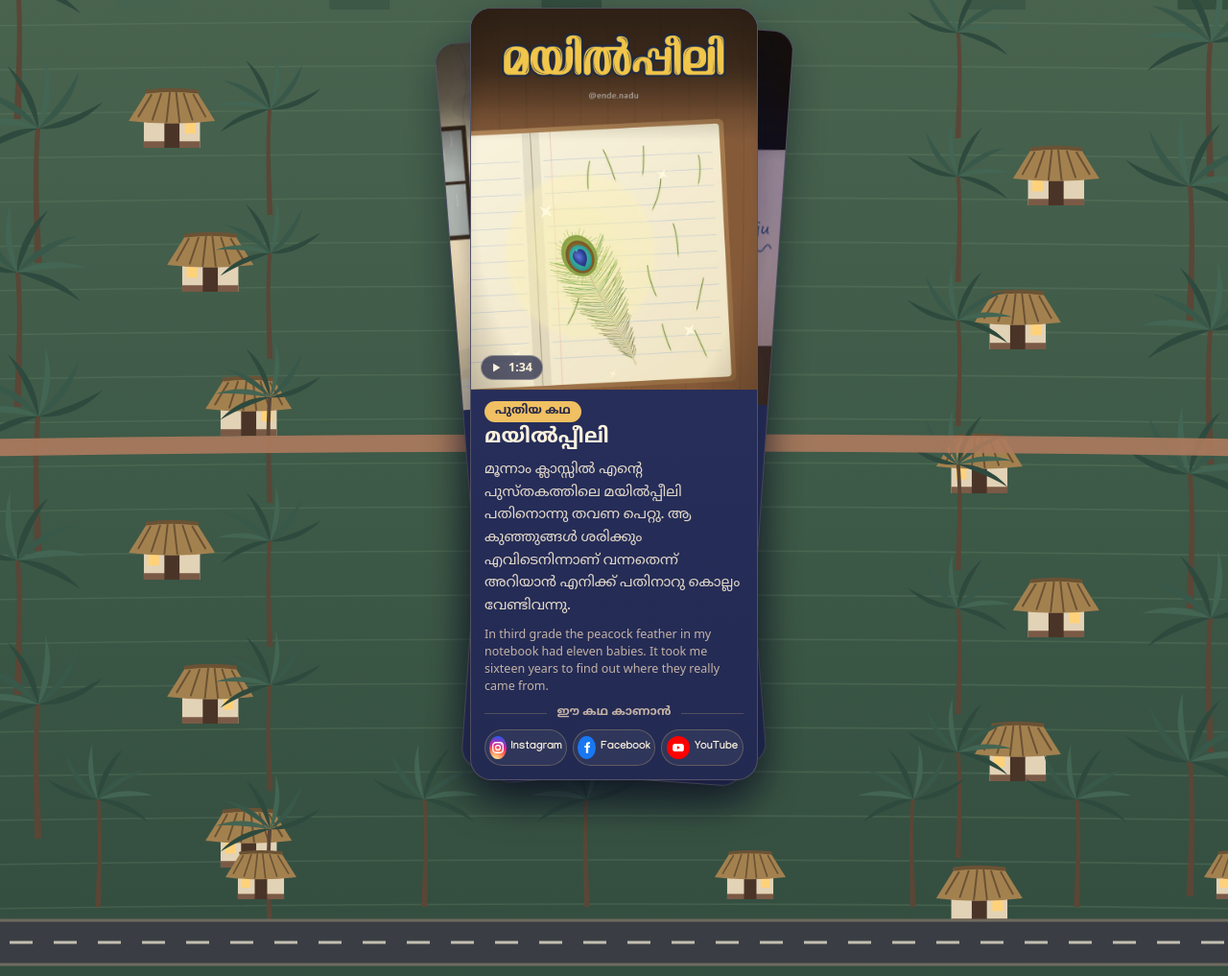
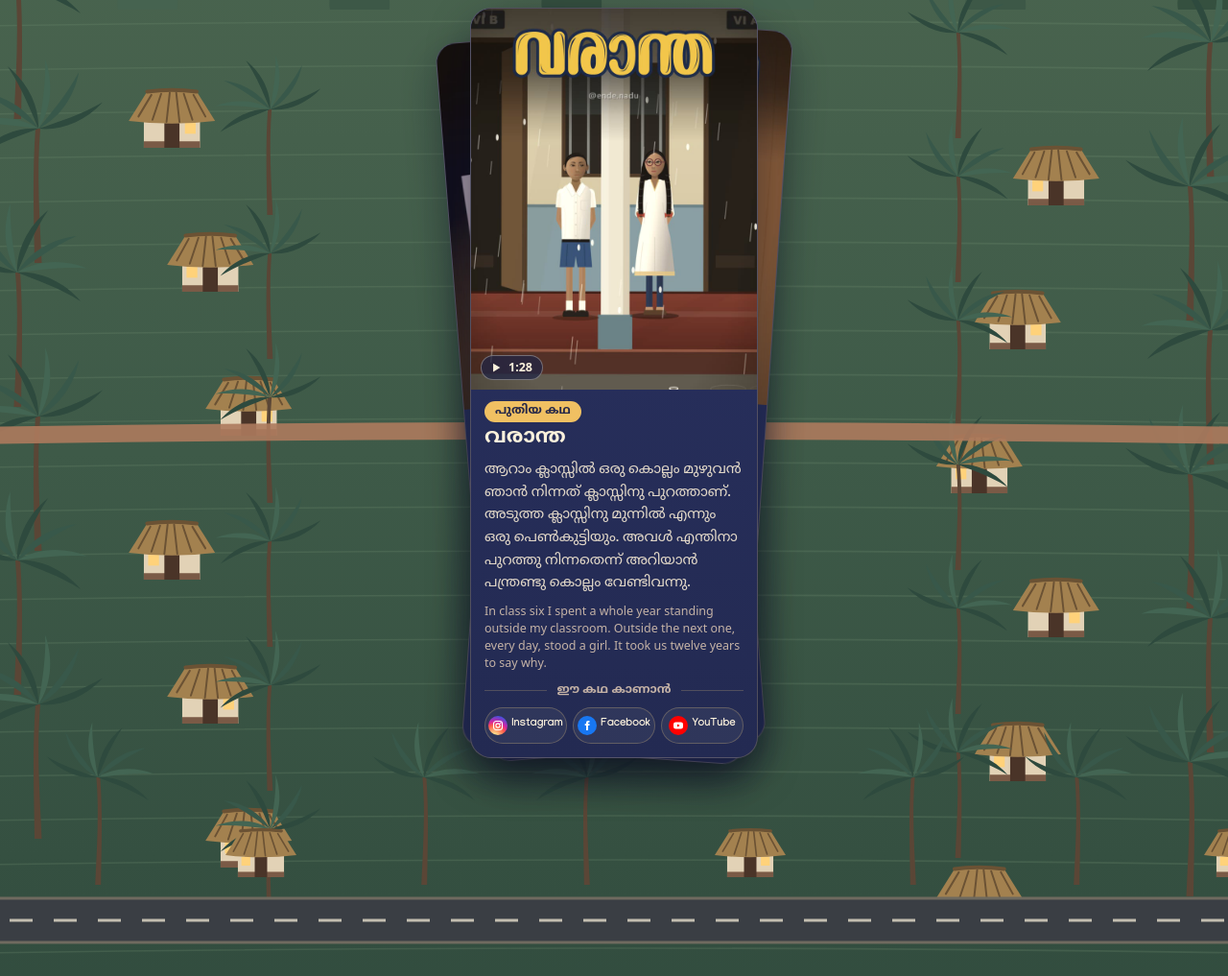
Before and after one commit to endenadu/endenadu.github.io, a plain HTML site: page index.html in a window 1280 px wide. Shown: the part 967-1984 px from the top of the page at 96% size. Drawn offline with Linux system fonts and the light colour scheme.

Commit message:
Add story 15 at the top and round platform marks on the cards

```diff
--- a/index.html
+++ b/index.html
@@ -226,9 +226,11 @@ main { position: relative; z-index: 0; }
 .grid.stack .watch { padding-top: 2px; }
 .grid.stack .watch-label { font-size: 12.5px; }
 .grid.stack .watch-row { gap: 6px; margin-top: 7px; }
-.grid.stack .watch-row a { flex-direction: row; justify-content: center; gap: 5px; padding: 6px 4px; border-radius: 999px; font-size: 11.5px; }
-.grid.stack .ic { width: 24px; height: 24px; box-shadow: none; }
-.grid.stack .ic svg { width: 14px; height: 14px; }
+/* each mark a true circle that the name beside it can't squeeze (the user, 2026-11-24: "നേരെയാക്കൂ"; at 24 px Instagram's and
+   Facebook's were pressed into ovals), the pill as tall as before */
+.grid.stack .watch-row a { flex-direction: row; justify-content: center; gap: 4px; padding: 8px 3px; border-radius: 999px; font-size: 11.5px; }
+.grid.stack .ic { flex: none; width: 20px; height: 20px; box-shadow: none; }
+.grid.stack .ic svg { width: 12px; height: 12px; }
 
 /* ---------- about ---------- */
 .about {
@@ -321,7 +323,30 @@ main { position: relative; z-index: 0; }
       <!-- Links come from the ende.nadu reels chat after each posting (the user, 2026-11-09). Until a story's own Facebook or YouTube
            video is up, its tile opens the page or the channel. Newest story first (the user, 2026-11-08). -->
 
-      <!-- 17: the newest story on the site, the 16th reel on Instagram, straight after 16 (its files are numbered 17).
+      <!-- 15: the newest story on the site, the 17th reel on Instagram, straight after 17 (its files are numbered 15).
+           Only its YouTube Short had come (2026-11-24), so the cover opens the Short, the Instagram tile the profile and the Facebook tile the page. -->
+      <article class="card">
+        <a class="cover" href="https://www.youtube.com/shorts/7MAk2msiDgY" target="_blank" rel="noopener" aria-label="വരാന്ത: YouTube-ൽ കാണൂ">
+          <img src="cover-15.jpg" width="720" height="960" alt="വരാന്ത എന്ന കഥയുടെ കവർ" decoding="async">
+          <span class="dur"><svg viewBox="0 0 24 24" aria-hidden="true"><path d="M7 4.5v15l12.5-7.5z" fill="currentColor"/></svg>1:28</span>
+        </a>
+        <div class="body">
+          <p class="new">പുതിയ കഥ</p>
+          <h3>വരാന്ത</h3>
+          <p class="line">ആറാം ക്ലാസ്സിൽ ഒരു കൊല്ലം മുഴുവൻ ഞാൻ നിന്നത് ക്ലാസ്സിനു പുറത്താണ്. അടുത്ത ക്ലാസ്സിനു മുന്നിൽ എന്നും ഒരു പെൺകുട്ടിയും. അവൾ എന്തിനാ പുറത്തു നിന്നതെന്ന് അറിയാൻ പന്ത്രണ്ടു കൊല്ലം വേണ്ടിവന്നു.</p>
+          <p class="en" lang="en">In class six I spent a whole year standing outside my classroom. Outside the next one, every day, stood a girl. It took us twelve years to say why.</p>
+          <div class="watch">
+            <p class="watch-label">ഈ കഥ കാണാൻ</p>
+            <div class="watch-row">
+              <a href="https://www.instagram.com/ende.nadu/" target="_blank" rel="noopener" aria-label="വരാന്ത: Instagram-ൽ കാണൂ"><span class="ic ig"><svg aria-hidden="true"><use href="#i-ig"/></svg></span>Instagram</a>
+              <a href="https://www.facebook.com/ende.nadu" target="_blank" rel="noopener" aria-label="വരാന്ത: Facebook-ൽ കാണൂ"><span class="ic fb"><svg aria-hidden="true"><use href="#i-fb"/></svg></span>Facebook</a>
+              <a href="https://www.youtube.com/shorts/7MAk2msiDgY" target="_blank" rel="noopener" aria-label="വരാന്ത: YouTube-ൽ കാണൂ"><span class="ic yt"><svg aria-hidden="true"><use href="#i-yt"/></svg></span>YouTube</a>
+            </div>
+          </div>
+        </div>
+      </article>
+
+      <!-- 17: the 16th reel on Instagram, straight after 16 (its files are numbered 17).
            Only its YouTube Short had come (2026-11-24), so the cover opens the Short, the Instagram tile the profile and the Facebook tile the page. -->
       <article class="card">
         <a class="cover" href="https://www.youtube.com/shorts/wTwvx0zhaGQ" target="_blank" rel="noopener" aria-label="മയിൽപ്പീലി: YouTube-ൽ കാണൂ">
@@ -329,7 +354,6 @@ main { position: relative; z-index: 0; }
           <span class="dur"><svg viewBox="0 0 24 24" aria-hidden="true"><path d="M7 4.5v15l12.5-7.5z" fill="currentColor"/></svg>1:34</span>
         </a>
         <div class="body">
-          <p class="new">പുതിയ കഥ</p>
           <h3>മയിൽപ്പീലി</h3>
           <p class="line">മൂന്നാം ക്ലാസ്സിൽ എന്റെ പുസ്തകത്തിലെ മയിൽപ്പീലി പതിനൊന്നു തവണ പെറ്റു. ആ കുഞ്ഞുങ്ങൾ ശരിക്കും എവിടെനിന്നാണ് വന്നതെന്ന് അറിയാൻ എനിക്ക് പതിനാറു കൊല്ലം വേണ്ടിവന്നു.</p>
           <p class="en" lang="en">In third grade the peacock feather in my notebook had eleven babies. It took me sixteen years to find out where they really came from.</p>
```
Also changed, not shown: cover-15.jpg (added).
